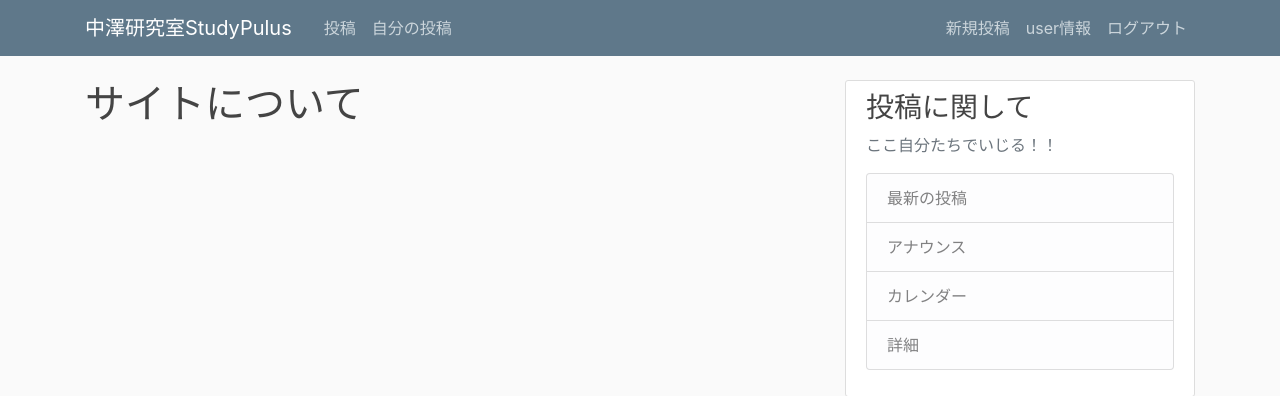
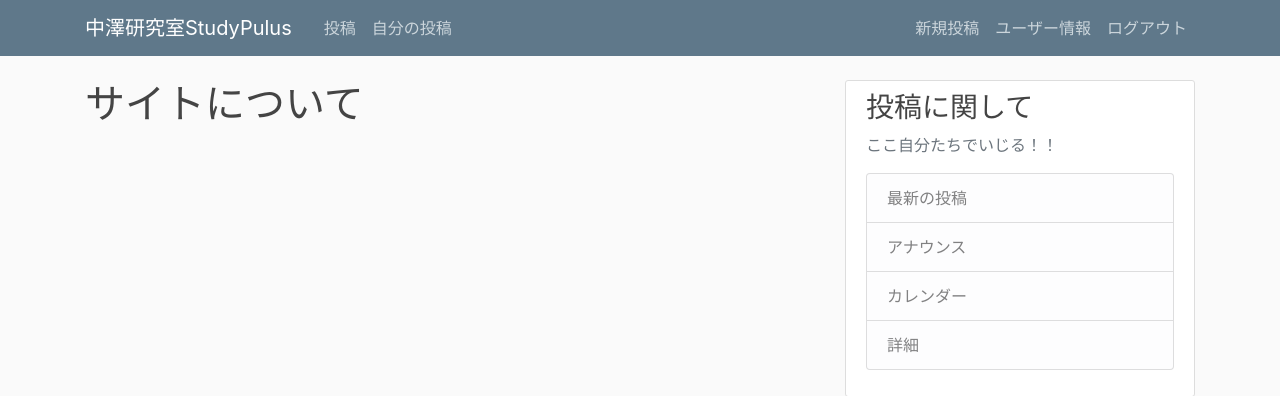
Before and after one commit to DanEiju/21Spring_WebSite, a Flask app: page /about in a window 1280 px wide. Shown: the top 396 px of the page. Run offline with Flask 2, Linux system fonts and the light colour scheme; the first user in the database is signed in; some libraries are stand-ins or nearby versions.

Commit message:
Update layout.html

```diff
--- a/WebApp/flaskblog/templates/layout.html
+++ b/WebApp/flaskblog/templates/layout.html
@@ -33,7 +33,7 @@
             <div class="navbar-nav">
               {% if current_user.is_authenticated %}
                 <a class="nav-item nav-link" href="{{ url_for('new_post') }}">新規投稿</a>
-                <a class="nav-item nav-link" href="{{ url_for('account') }}">user情報</a>
+                <a class="nav-item nav-link" href="{{ url_for('account') }}">ユーザー情報</a>
                 <a class="nav-item nav-link" href="{{ url_for('logout') }}">ログアウト</a>
               {% else %}
                 <a class="nav-item nav-link" href="{{ url_for('login') }}">ログイン</a>
```
